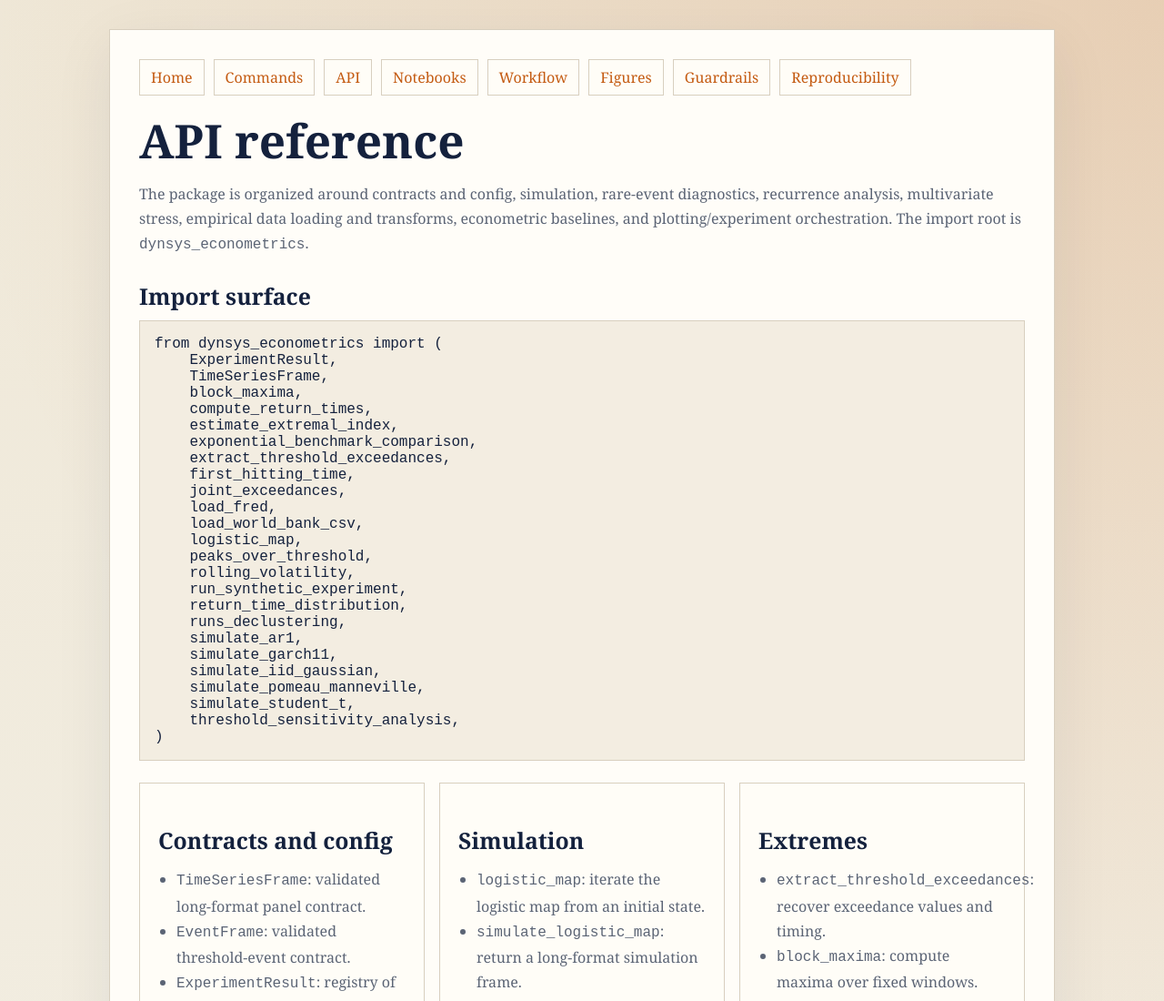
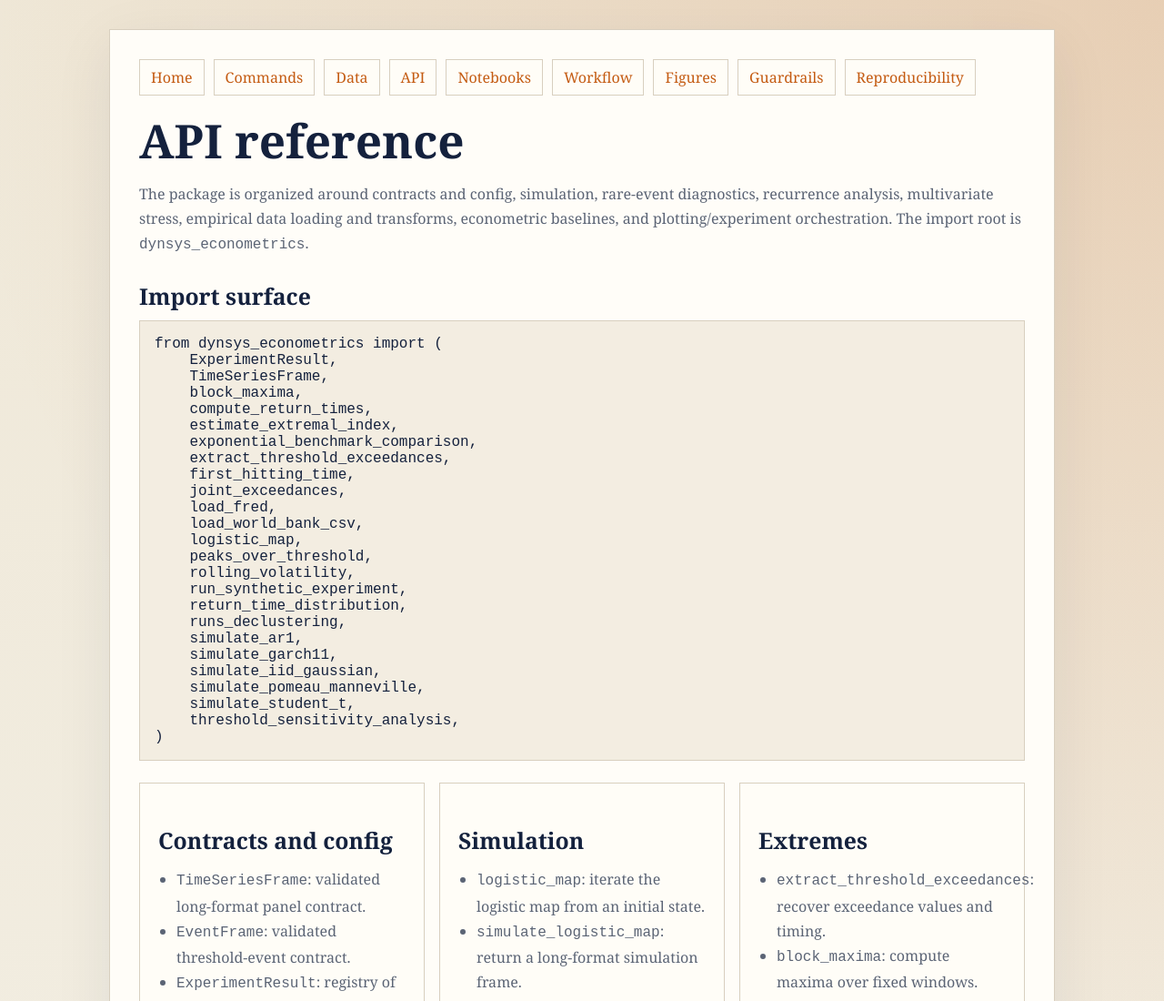
Before and after one commit to DiogoRibeiro7/dynamical_systems_econometrics, a plain HTML site: page docs/api.html in a window 1280 px wide. Shown: the top 1100 px of the page at 91% size. Drawn offline with Linux system fonts and the light colour scheme.

Commit message:
Add data guide to shared docs navigation

```diff
--- a/docs/api.html
+++ b/docs/api.html
@@ -125,6 +125,7 @@
         <nav class="nav">
           <a href="index.html">Home</a>
           <a href="commands.html">Commands</a>
+          <a href="data.html">Data</a>
           <a href="api.html">API</a>
           <a href="notebooks.html">Notebooks</a>
           <a href="workflow.html">Workflow</a>
```
Also changed, not shown: docs/commands.html (+1 -0 lines), docs/figures.html (+1 -0 lines), docs/notebooks.html (+1 -0 lines), docs/reproducibility.html (+1 -0 lines), docs/research.html (+1 -0 lines), docs/workflow.html (+1 -0 lines).
